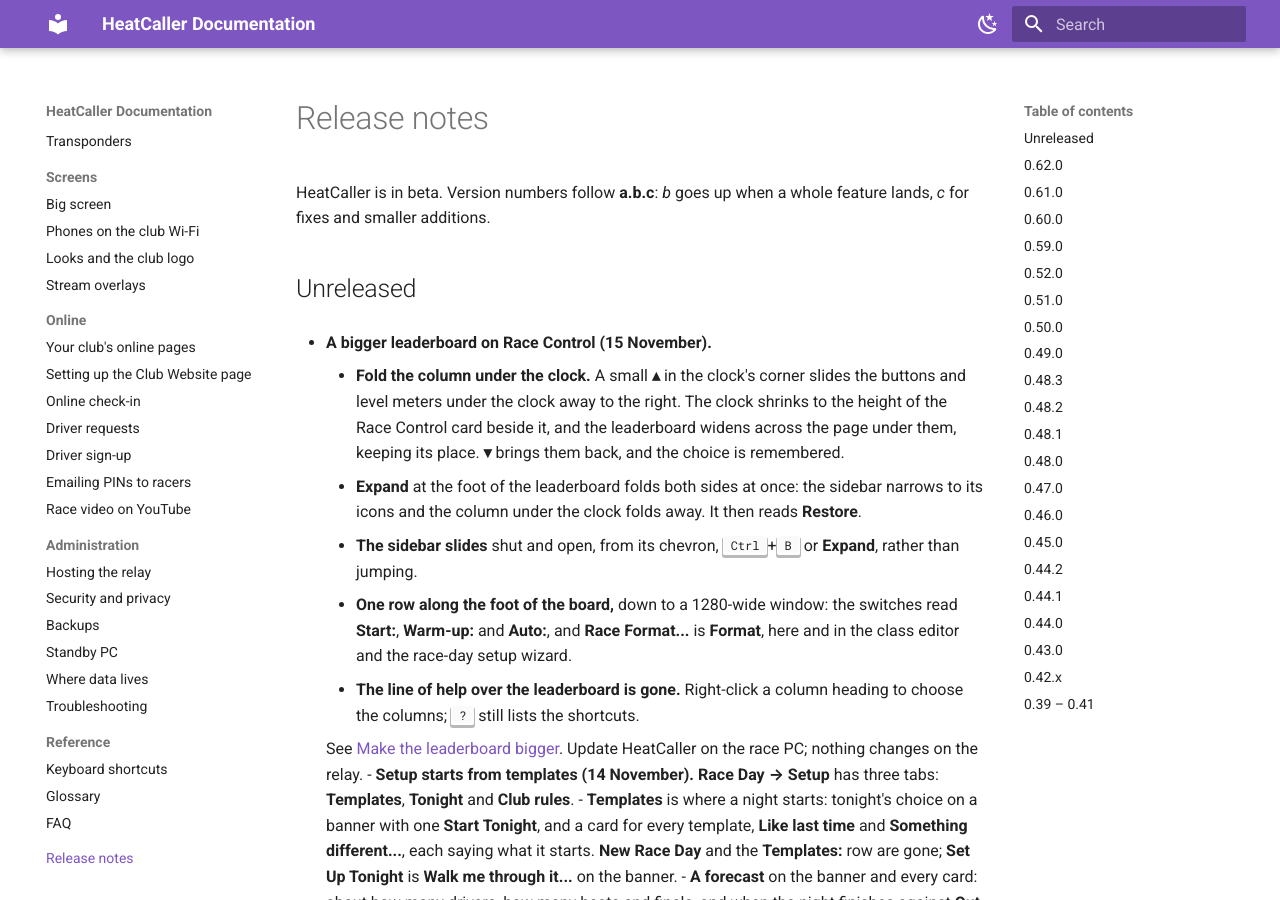
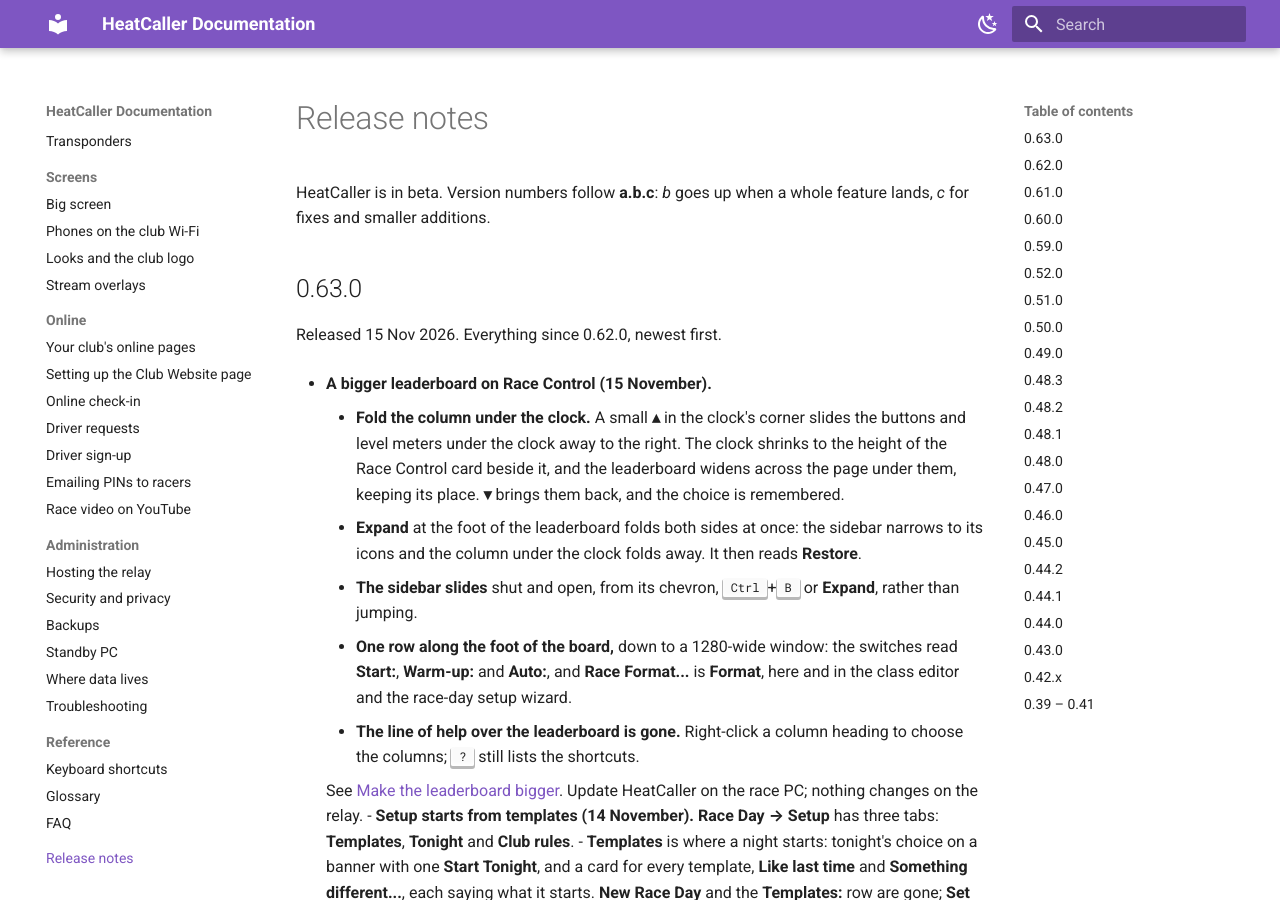
Before and after one commit to heatcaller/HeatCaller, an MkDocs documentation site: the page built from website/docs/release-notes.md, in a window 1280 px wide and 900 px high. Built offline with MkDocs 1.6.1 and Material for MkDocs 9.7.7, drawn with Linux system fonts in a browser that asks for light colours.

Commit message:
Release 0.63.0
HeatCaller.csproj 0.62.0 -> 0.63.0; "Unreleased" in the release notes becomes 0.63.0 (15 Nov 2026); the guide's version examples follow.

Co-Authored-By: Claude Opus 5.5 <noreply@anthropic.com>

```diff
--- a/website/docs/getting-started/index.md
+++ b/website/docs/getting-started/index.md
@@ -3,7 +3,7 @@
 HeatCaller is a Windows app for running an RC car race night from one laptop. It reads lap crossings from your timing decoder, runs the race, calls it out loud, and keeps the results. This section gets you from nothing to a first race.
 
 !!! note "HeatCaller is in beta"
-    The current version is **BETA 0.62.0**. The version number is shown on the startup screen and in the window's title bar. Please quote it in any bug report. Expect some rough edges, and back up before a big event (see [Backups](../admin/backups.md)).
+    The current version is **BETA 0.63.0**. The version number is shown on the startup screen and in the window's title bar. Please quote it in any bug report. Expect some rough edges, and back up before a big event (see [Backups](../admin/backups.md)).
 
 ## What it does
 
--- a/website/docs/getting-started/install.md
+++ b/website/docs/getting-started/install.md
@@ -53,7 +53,7 @@ If you put it somewhere else, use the full path to the `HeatCaller.csproj` in it
 
 ## The startup screen
 
-A dark startup screen with the **HEATCALLER** name and the version (for example **BETA 0.62.0**) shows while the app loads its pages. It shows short progress lines:
+A dark startup screen with the **HEATCALLER** name and the version (for example **BETA 0.63.0**) shows while the app loads its pages. It shows short progress lines:
 
 - "Starting up..."
 - "Loading settings and driver profiles..."
--- a/website/docs/getting-started/tour.md
+++ b/website/docs/getting-started/tour.md
@@ -6,7 +6,7 @@ HeatCaller has one main window with a sidebar of pages on the left and the curre
 
 ## The title bar
 
-The title bar shows the app name and version, for example **HeatCaller - BETA 0.62.0**. Quote this version in any bug report.
+The title bar shows the app name and version, for example **HeatCaller - BETA 0.63.0**. Quote this version in any bug report.
 
 While HeatCaller runs, its icon is also in the Windows system tray, by the clock. Double-click it, or right-click it and choose **Show HeatCaller**, to bring the window to the front. **Exit** closes HeatCaller just as the window's X does, asking first if a race is running. Closing the window never leaves it running in the tray.
 
--- a/website/docs/reference/faq.md
+++ b/website/docs/reference/faq.md
@@ -213,7 +213,7 @@ No. Your data isn't kept with the app, so replacing the app leaves it alone. Hea
 
 Email **support@heatcaller.com**, and include these:
 
-- The version, from the title bar, the startup screen or **About HeatCaller** (for example **BETA 0.62.0**).
+- The version, from the title bar, the startup screen or **About HeatCaller** (for example **BETA 0.63.0**).
 - What you were doing.
 - The support file: **Save Support Info** on the **Getting help** card of the **Backup & Restore** page. It has the console, the crash log, the version and the PC in it already, with driver names and email addresses taken out. See [Save Support Info](../admin/backups.md#save-support-info).
 
--- a/website/docs/release-notes.md
+++ b/website/docs/release-notes.md
@@ -2,7 +2,9 @@
 
 HeatCaller is in beta. Version numbers follow **a.b.c**: *b* goes up when a whole feature lands, *c* for fixes and smaller additions.
 
-## Unreleased
+## 0.63.0
+
+Released 15 Nov 2026. Everything since 0.62.0, newest first.
 
 - **A bigger leaderboard on Race Control (15 November).**
     - **Fold the column under the clock.** A small **▴** in the clock's corner slides the buttons and level meters under the clock away to the right. The clock shrinks to the height of the Race Control card beside it, and the leaderboard widens across the page under them, keeping its place. **▾** brings them back, and the choice is remembered.
```
Also changed, not shown: website/docs/index.md (+1 -1 lines), 1 other file.
